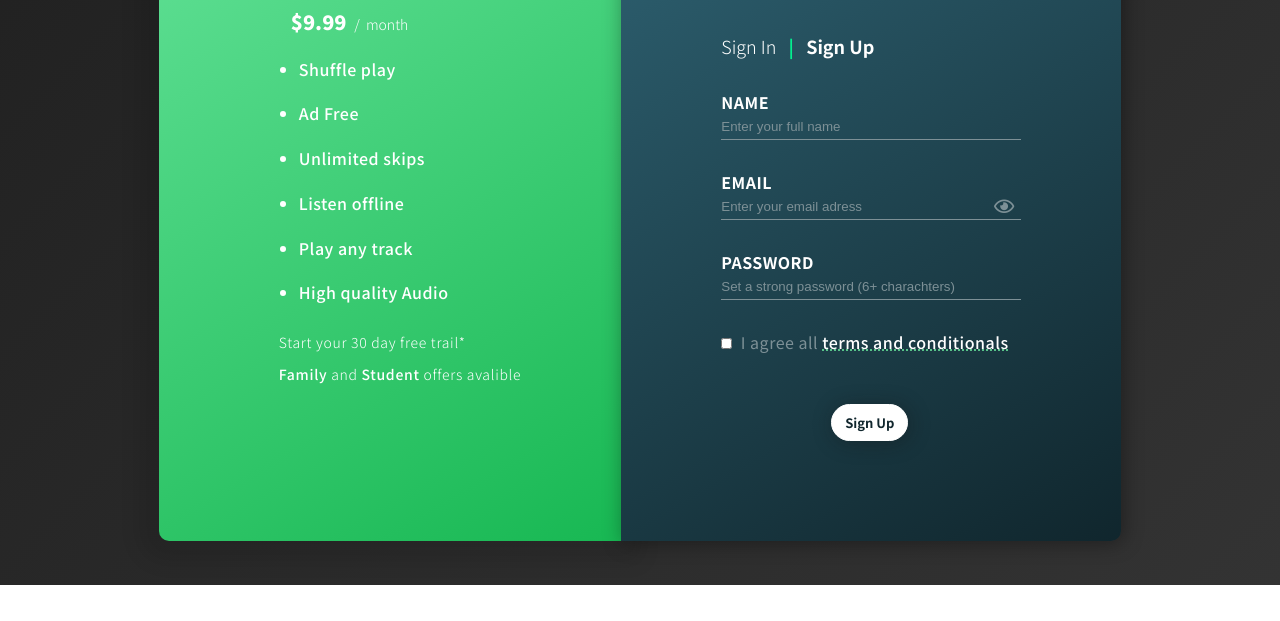
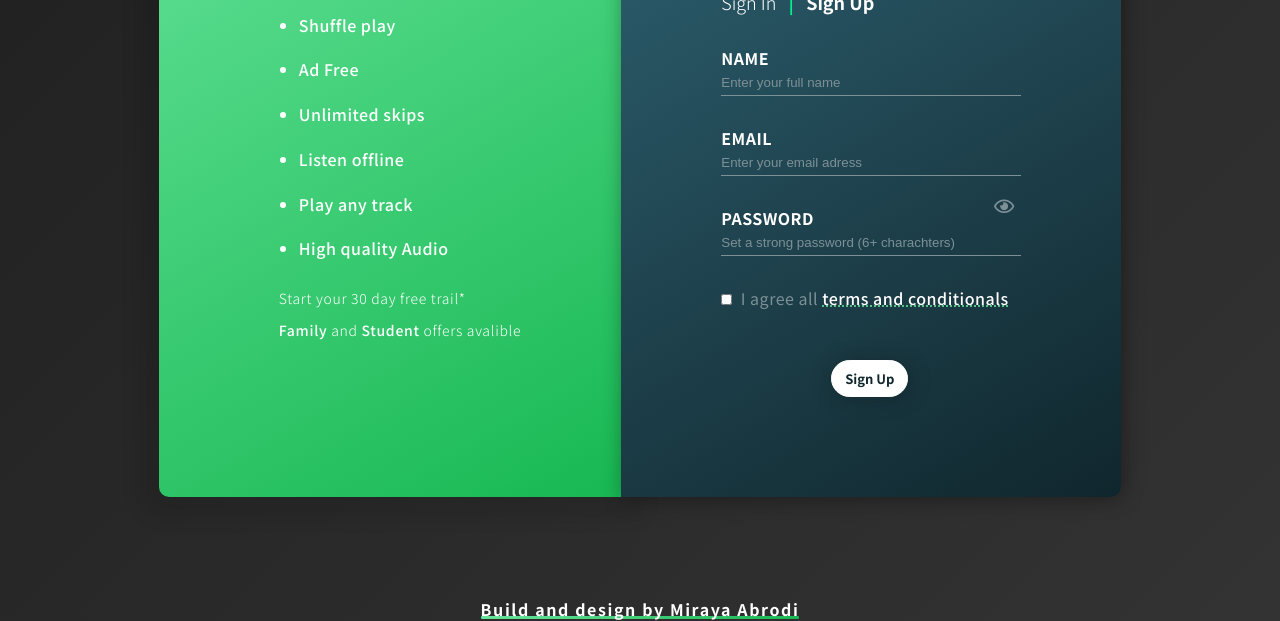
Before and after one commit to mirayaabrodi/Spotify-SIgnUp, a plain HTML site: page index.html in a window 1280 px wide. Shown: the part 215-836 px from the top of the page. Before the commit the page ends 800 px from the top, so only its background shows below. Drawn offline with Linux system fonts and the light colour scheme.

Commit message:
Add footer

```diff
--- a/index.html
+++ b/index.html
@@ -98,6 +98,17 @@
   </section>
 
 
+  	<!-- Footer -->
+
+	<footer class="footer">
+		<a
+		  href="https://github.com/mirayaabrodi"
+		  class="footer-link"
+		  target="_blank"
+		  >Build and design by Miraya Abrodi</a
+		>
+	  </footer>
+
 
   <script src="app.js"></script>
 </body>
--- a/style.css
+++ b/style.css
@@ -18,6 +18,7 @@
 body {
   min-height: 100vh;
   display: flex;
+  flex-direction: column;
   justify-content: center;
   align-items: center;
   background-image: linear-gradient(135deg, rgb(32, 32, 32) 0%, #333 100%);
@@ -45,6 +46,7 @@ body {
 
 .container {
   display: flex;
+padding-bottom: 100px;
 }
 
 /* Subscription  */
@@ -230,3 +232,50 @@ color: #10262d;
 box-shadow: 2px 2px 20px rgba(19, 19, 19, 0.364);
 transition: all .3s ease;
 }
+
+
+
+/* Footer */
+
+.footer {
+	display: flex;
+	justify-content: center;
+	align-items: flex-end;
+  }
+
+  .footer-link,
+  .footer-link:visited {
+	text-decoration: none;
+	color: var(--white);
+	font-size: 1rem;
+	font-weight: 600;
+	letter-spacing: 0.1rem;
+	transition: all 0.3s ease;
+	display: inline-block;
+	position: relative;
+  }
+
+  .footer-link::after {
+	content: "";
+	display: block;
+	width: 100%;
+	height: 3px;
+  background-image: linear-gradient(
+    150deg,
+    var(--card-light-green) 0%,
+    var(--card-dark-green) 100%
+  );	position: absolute;
+	bottom: 10%;
+	z-index: -1;
+	transition: all 0.3s ease;
+	border-radius: 1px;
+  }
+
+  .footer-link:hover {
+	transition: all 0.3s ease;
+  color: #333;
+  }
+
+  .footer-link:hover::after {
+	height: 17px;
+  }
```
